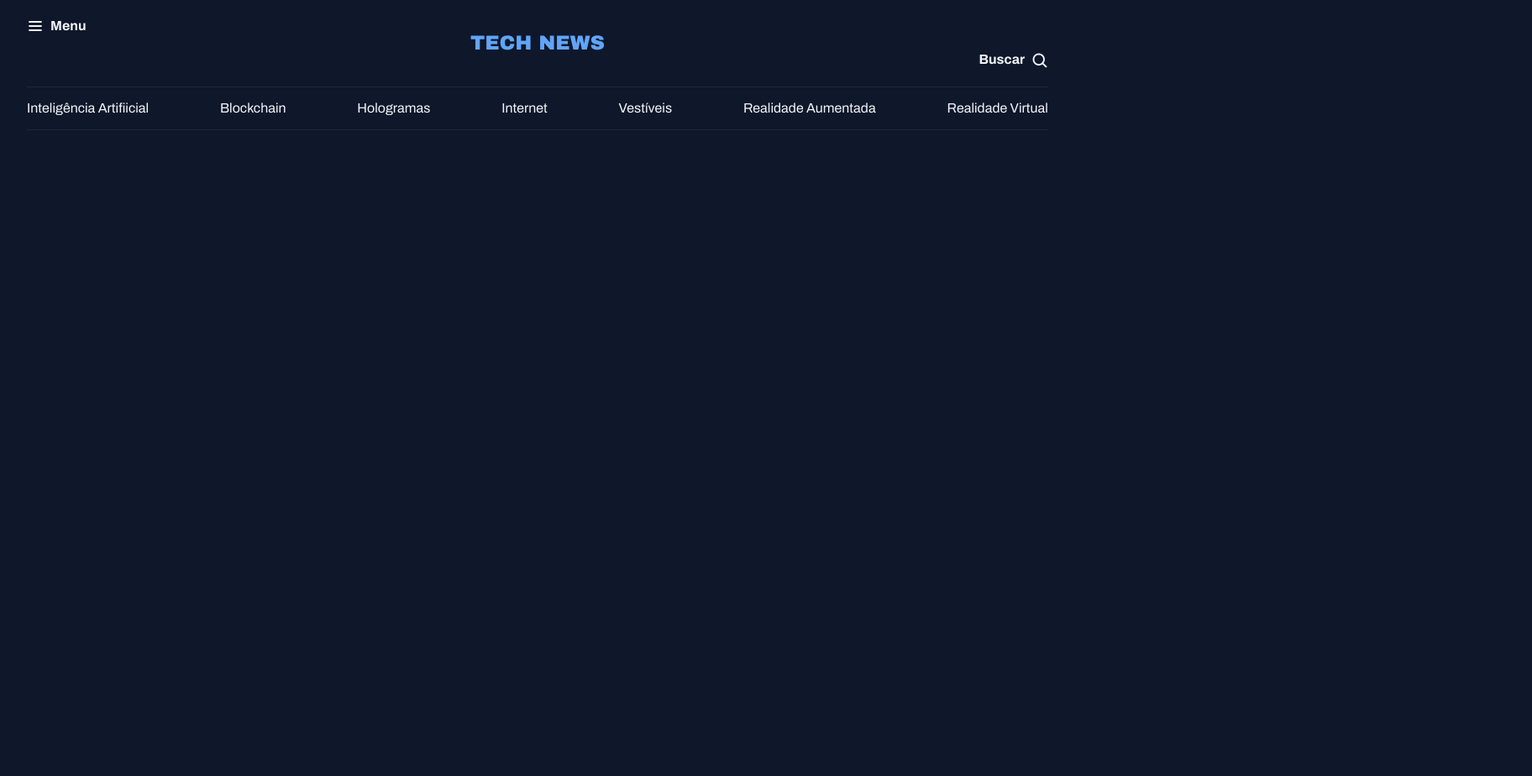
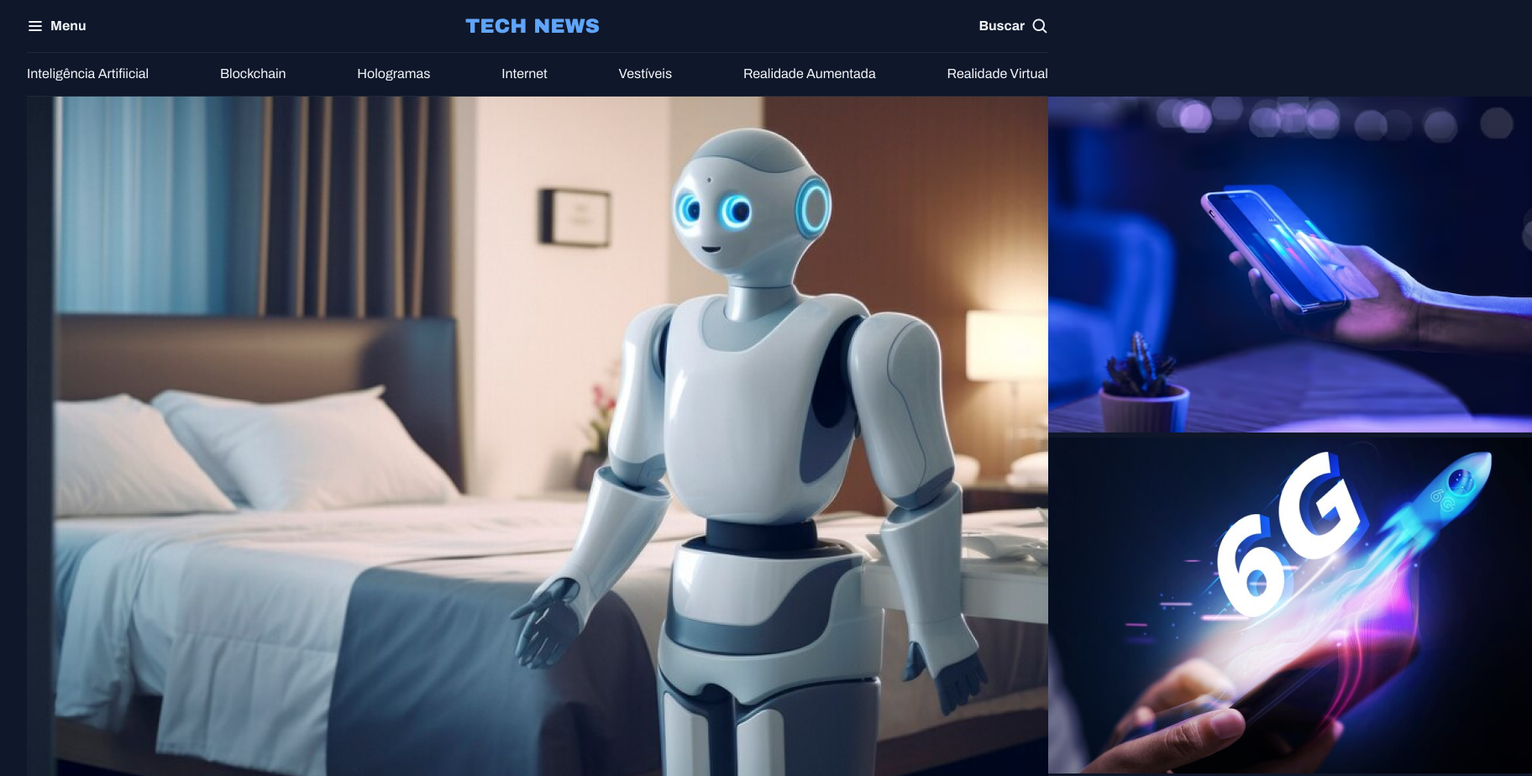
Before and after one commit to gobstech/portal-noticiais-rocketseat, a plain HTML site: page index.html in a window 1280 px wide. Shown: the top 924 px of the page at 84% size, 1824 px wide, since content can reach past the window. Before the commit the page ends 800 px from the top, so only its background shows below. Drawn offline with Linux system fonts and the light colour scheme.

Commit message:
add grid-flow-col nav#primary

```diff
--- a/index.html
+++ b/index.html
@@ -15,7 +15,7 @@
 
 <body>
   <header class="container">
-    <nav id="primary" class="grid">
+    <nav id="primary" class="grid grid-flow-col">
       <div>
         <img src="assets/icons/List.svg" alt="ícone de menu">
         <strong>Menu</strong>
@@ -39,6 +39,28 @@
     </nav>
   </header>
 
+  <main class="container grid">
+    <section id="featured" class="grid grid-flow-col">
+      <div>
+        <img src="assets/images/Image 01.png" alt="">
+      </div>
+      <div>
+        <div>
+          <img src="assets/images/Image 02.png" alt="">
+        </div>
+        <div>
+          <img src="assets/images/Image 03.png" alt="">
+        </div>
+        <div>
+          <img src="assets/images/Image 04.png" alt="">
+        </div>
+        <div>
+          <img src="assets/images/Image 05.png" alt="">
+        </div>
+      </div>
+    </section>
+  </main>
+
 </body>
 
 </html>
--- a/styles/header.css
+++ b/styles/header.css
@@ -1,20 +1,19 @@
 #primary {
   padding-block: 20px;
+}
 
-  div {
+#primary div {
   display: flex;
   align-items: center;
   gap: 8px;
 }
 
-  /* nesting css */
-  div:nth-child(2) {
+#primary div:nth-child(2) {
   margin-inline: auto;
 }
 
-  div:nth-child(3) {
+#primary div:nth-child(3) {
   justify-self: end;
-  }
 }
 
 #secondary {
```
Lines whose indentation alone changed are shown as unchanged.
